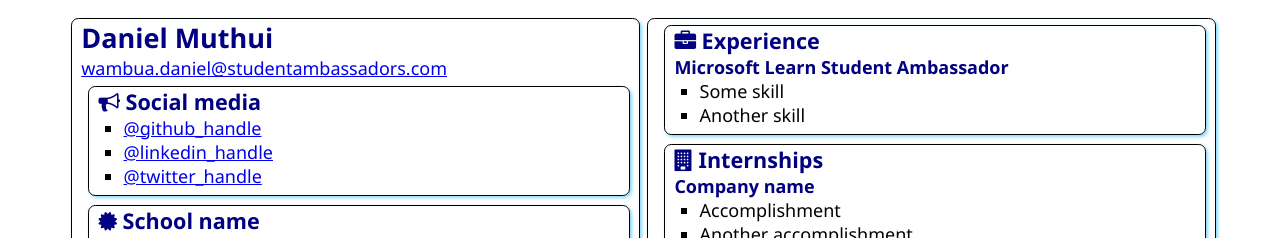
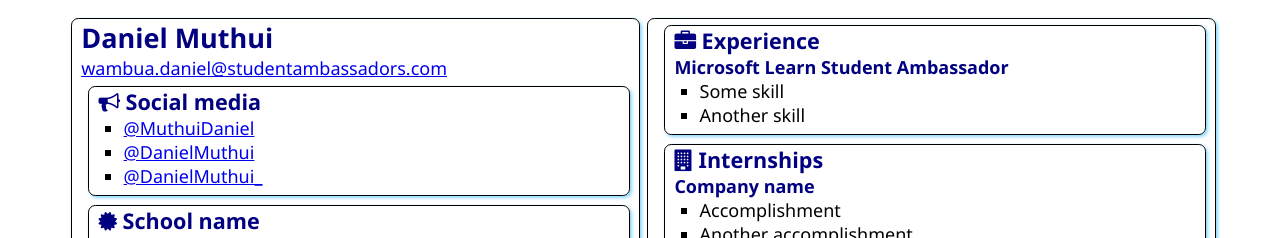
Before and after one commit to MuthuiDaniel/SATechnicalOnboarding, a plain HTML site: page src/index.html in a window 1280 px wide. Shown: the top 238 px of the page. Drawn offline with Linux system fonts and the light colour scheme.

Commit message:
Update index.html
Updates my socials with active links

```diff
--- a/src/index.html
+++ b/src/index.html
@@ -21,9 +21,9 @@
                     Social media
                 </h2>
                 <ul>
-                    <li><a href="https://github.com/<handle>">@github_handle</a></li>
-                    <li><a href="https://linkedin.com/in/<handle>">@linkedin_handle</a></li>
-                    <li><a href="https://twitter.com/<handle>">@twitter_handle</a></li>
+                    <li><a href="https://github.com/MuthuiDaniel">@MuthuiDaniel</a></li>
+                    <li><a href="https://www.linkedin.com/in/daniel-muthui-37b104194/">@DanielMuthui</a></li>
+                    <li><a href="https://twitter.com/DanielMuthui_">@DanielMuthui_</a></li>
                 </ul>
             </section>
 
```
